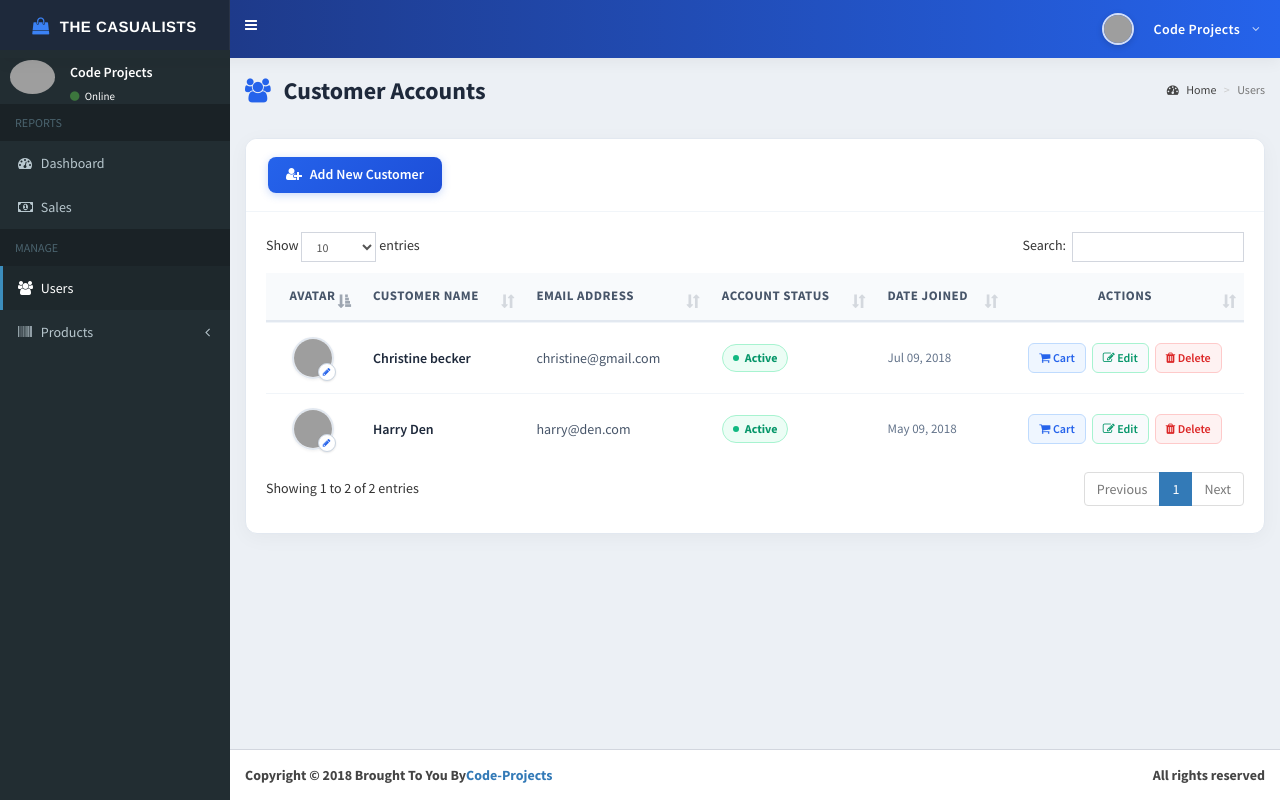
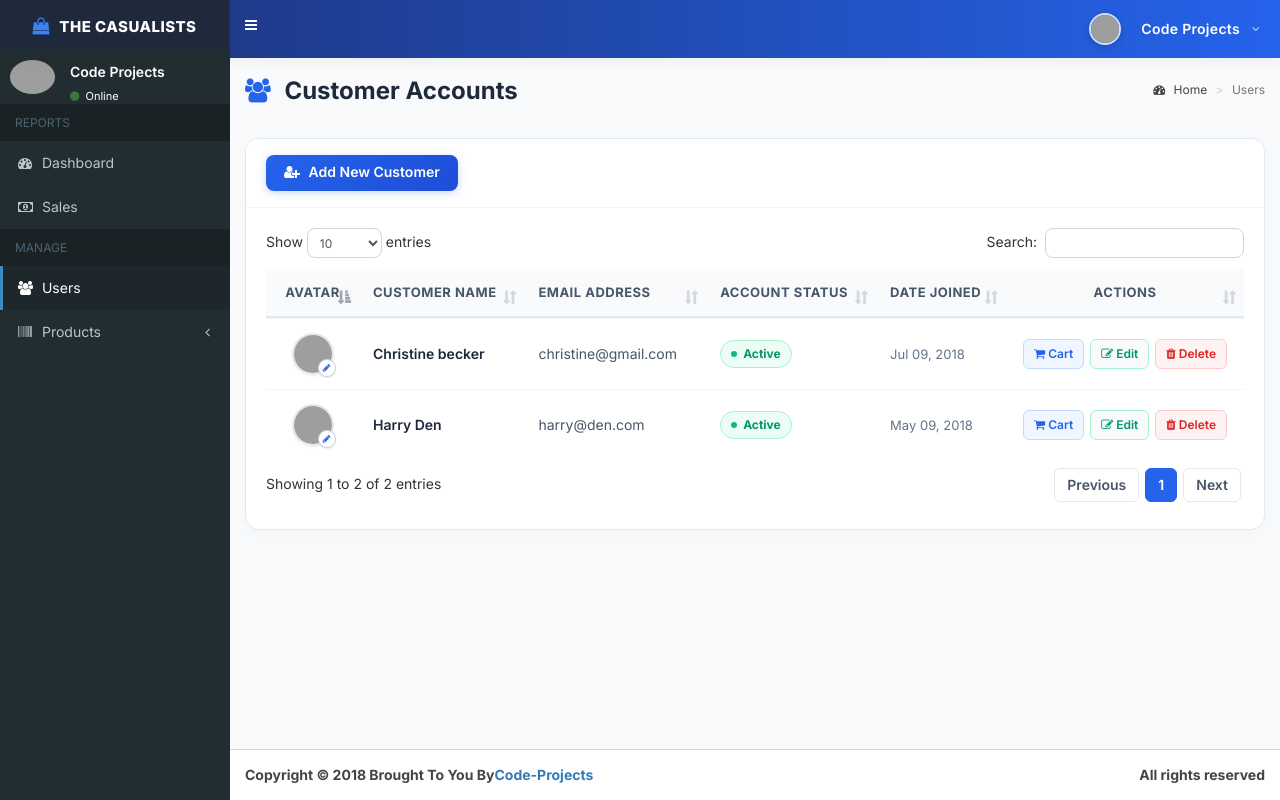
Before and after one commit to GRRifat/ECOMMERCE-project-php, a PHP site: page /ecommerce/admin/users.php in a window 1280 px wide. Run offline with PHP 8.4, Linux system fonts and the light colour scheme; a user stored in the database is signed in; data comes from the database, SQL or seed files in the repository; some libraries are stand-ins or nearby versions; grey boxes are pictures that could not be loaded.

Commit message:
Header File code and Design update

```diff
--- a/admin/includes/header.php
+++ b/admin/includes/header.php
@@ -3,9 +3,10 @@
 <head>
     <meta charset="utf-8">
     <meta http-equiv="X-UA-Compatible" content="IE=edge">
-  	<title>THE CASUALISTS ADMIN PAGE</title>
-  	<!-- Tell the browser to be responsive to screen width -->
+    <title>THE CASUALISTS | Control Center</title>
+    <!-- Responsive meta -->
     <meta content="width=device-width, initial-scale=1, maximum-scale=1, user-scalable=no" name="viewport">
+
     <!-- Bootstrap 3.3.7 -->
     <link rel="stylesheet" href="../bower_components/bootstrap/dist/css/bootstrap.min.css">
     <!-- Font Awesome -->
@@ -22,55 +23,143 @@
     <link rel="stylesheet" href="../plugins/timepicker/bootstrap-timepicker.min.css">
     <!-- bootstrap datepicker -->
     <link rel="stylesheet" href="../bower_components/bootstrap-datepicker/dist/css/bootstrap-datepicker.min.css">
-    <!-- AdminLTE Skins. Choose a skin from the css/skins
-         folder instead of downloading all of them to reduce the load. -->
+    <!-- AdminLTE Skins -->
     <link rel="stylesheet" href="../dist/css/skins/_all-skins.min.css">
-  	<!-- HTML5 Shim and Respond.js IE8 support of HTML5 elements and media queries -->
-  	<!-- WARNING: Respond.js doesn't work if you view the page via file:// -->
-  	<!--[if lt IE 9]>
-  	<script src="https://oss.maxcdn.com/html5shiv/3.7.3/html5shiv.min.js"></script>
-  	<script src="https://oss.maxcdn.com/respond/1.4.2/respond.min.js"></script>
-  	<![endif]-->
 
-  	<!-- Google Font -->
-  	<link rel="stylesheet" href="https://fonts.googleapis.com/css?family=Source+Sans+Pro:300,400,600,700,300italic,400italic,600italic">
+    <!-- Modern Typography: Inter Google Font -->
+    <link rel="preconnect" href="https://fonts.googleapis.com">
+    <link rel="preconnect" href="https://fonts.gstatic.com" crossorigin>
+    <link href="https://fonts.googleapis.com/css2?family=Inter:wght@300;400;500;600;700;800&family=JetBrains+Mono:wght@500;700&display=swap" rel="stylesheet">
 
+    <!-- Global Aesthetic Admin Styling -->
     <style type="text/css">
-  		.mt20{
-  			margin-top:20px;
-  		}
-      .bold{
-        font-weight:bold;
+      :root {
+        --primary-blue: #2563eb;
+        --dark-canvas: #090d16;
+        --card-border: #e2e8f0;
+        --text-slate: #1e293b;
+        --subtext-slate: #64748b;
       }
 
-      /*chart style*/
+      /* Global Typography Override */
+      body,
+      .main-header .logo,
+      .content-header h1,
+      .table,
+      .box,
+      .btn,
+      .form-control,
+      h1, h2, h3, h4, h5, h6 {
+        font-family: 'Inter', -apple-system, BlinkMacSystemFont, "Segoe UI", Roboto, sans-serif !important;
+        -webkit-font-smoothing: antialiased;
+        -moz-osx-font-smoothing: grayscale;
+      }
+
+      /* Base Content Wrapper */
+      .content-wrapper {
+        background-color: #f8fafc !important;
+      }
+
+      /* Global Card / Box Refinement */
+      .box {
+        border-radius: 14px !important;
+        border: 1px solid #e2e8f0 !important;
+        box-shadow: 0 4px 20px rgba(0, 0, 0, 0.03) !important;
+        background: #ffffff !important;
+      }
+      .box.box-solid {
+        border-top: 1px solid #e2e8f0 !important;
+      }
+      .box-header {
+        border-bottom: 1px solid #f1f5f9 !important;
+        padding: 16px 20px !important;
+      }
+      .box-header .box-title {
+        font-size: 16px !important;
+        font-weight: 700 !important;
+        color: #0f172a !important;
+      }
+
+      /* Forms & Inputs */
+      .form-control {
+        border-radius: 8px !important;
+        border: 1px solid #cbd5e1 !important;
+        box-shadow: none !important;
+        transition: all 0.2s ease !important;
+      }
+      .form-control:focus {
+        border-color: #6366f1 !important;
+        box-shadow: 0 0 0 3px rgba(99, 102, 241, 0.15) !important;
+      }
+
+      /* Modern DataTables Navigation & Search Styling */
+      .dataTables_wrapper .dataTables_filter input {
+        border-radius: 8px !important;
+        border: 1px solid #cbd5e1 !important;
+        padding: 6px 12px !important;
+        margin-left: 8px !important;
+        box-shadow: none !important;
+      }
+      .dataTables_wrapper .dataTables_length select {
+        border-radius: 8px !important;
+        border: 1px solid #cbd5e1 !important;
+        padding: 4px 8px !important;
+      }
+      .pagination > li > a,
+      .pagination > li > span {
+        border-radius: 6px !important;
+        margin: 0 3px !important;
+        border: 1px solid #e2e8f0 !important;
+        color: #475569 !important;
+        font-weight: 600 !important;
+      }
+      .pagination > .active > a,
+      .pagination > .active > span {
+        background: #2563eb !important;
+        border-color: #2563eb !important;
+        color: #ffffff !important;
+      }
+
+      /* Sleek Scrollbars */
+      ::-webkit-scrollbar {
+        width: 7px;
+        height: 7px;
+      }
+      ::-webkit-scrollbar-track {
+        background: #f1f5f9;
+      }
+      ::-webkit-scrollbar-thumb {
+        background: #cbd5e1;
+        border-radius: 10px;
+      }
+      ::-webkit-scrollbar-thumb:hover {
+        background: #94a3b8;
+      }
+
+      /* Helper classes */
+      .mt20 { margin-top: 20px; }
+      .bold { font-weight: 700; }
+
+      /* Chart legend style */
       #legend ul {
         list-style: none;
+        padding-left: 0;
       }
-
       #legend ul li {
-        display: inline;
-        padding-left: 30px;
-        position: relative;
-        margin-bottom: 4px;
-       /* border-radius: 5px;*/
-        padding: 2px 8px 2px 28px;
-        font-size: 14px;
+        display: inline-flex;
+        align-items: center;
+        gap: 8px;
+        margin-right: 18px;
+        font-size: 13px;
+        font-weight: 600;
+        color: #475569;
         cursor: default;
-        -webkit-transition: background-color 200ms ease-in-out;
-        -moz-transition: background-color 200ms ease-in-out;
-        -o-transition: background-color 200ms ease-in-out;
-        transition: background-color 200ms ease-in-out;
       }
-
       #legend li span {
-        display: block;
-        position: absolute;
-        left: 0;
-        top: 0;
-        width: 20px;
-        height: 100%;
-       /* border-radius: 5px;*/
+        width: 12px;
+        height: 12px;
+        border-radius: 4px;
+        display: inline-block;
       }
     </style>
 </head>
```
Lines whose indentation alone changed are shown as unchanged.
